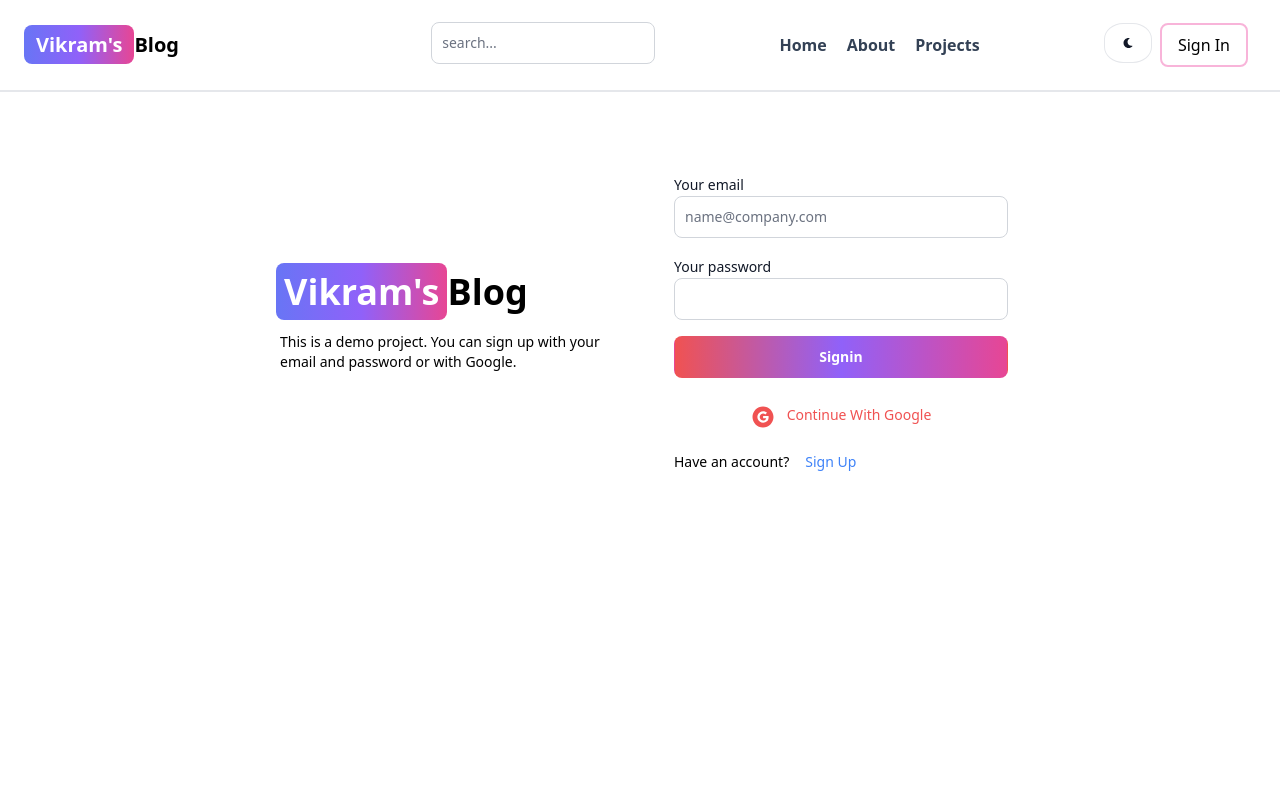
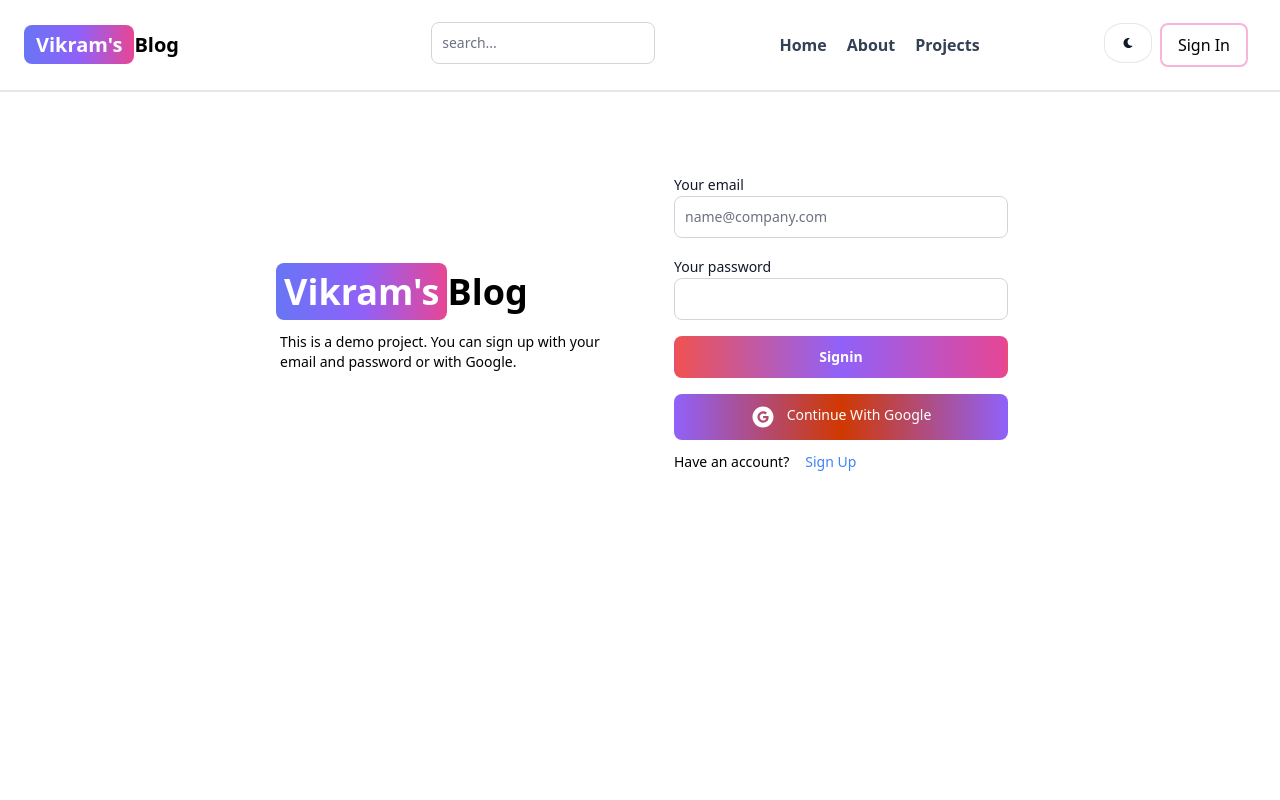
Before and after one commit to vikram17dp/Mern_Blog, a React (Vite) app in the folder client/: page /signin in a window 1280 px wide. Shown: the top 800 px of the page. Built offline with nearby package versions, Linux system fonts and the light colour scheme; no server answers; the HTML template or start-up script is replaced by a standard one.

Commit message:
small changes

```diff
--- a/client/src/compnents/OAuth.jsx
+++ b/client/src/compnents/OAuth.jsx
@@ -40,8 +40,8 @@ function OAuth() {
     }
   return (
     <Button
-      className="bg-transparent text-red-500 rounded-lg hover:bg-gradient-to-r from-purple-500 via-orange-600 to-purple-500
-hover:text-white hover:opacity-95 disabled:opacity-85 flex items-center justify-center "
+      className="bg-transparent  rounded-lg bg-gradient-to-r from-purple-500 via-orange-600 to-purple-500
+text-white hover:opacity-95 disabled:opacity-85 flex items-center justify-center "
       type="button"
       onClick={handlegooglechange}
     >
```
